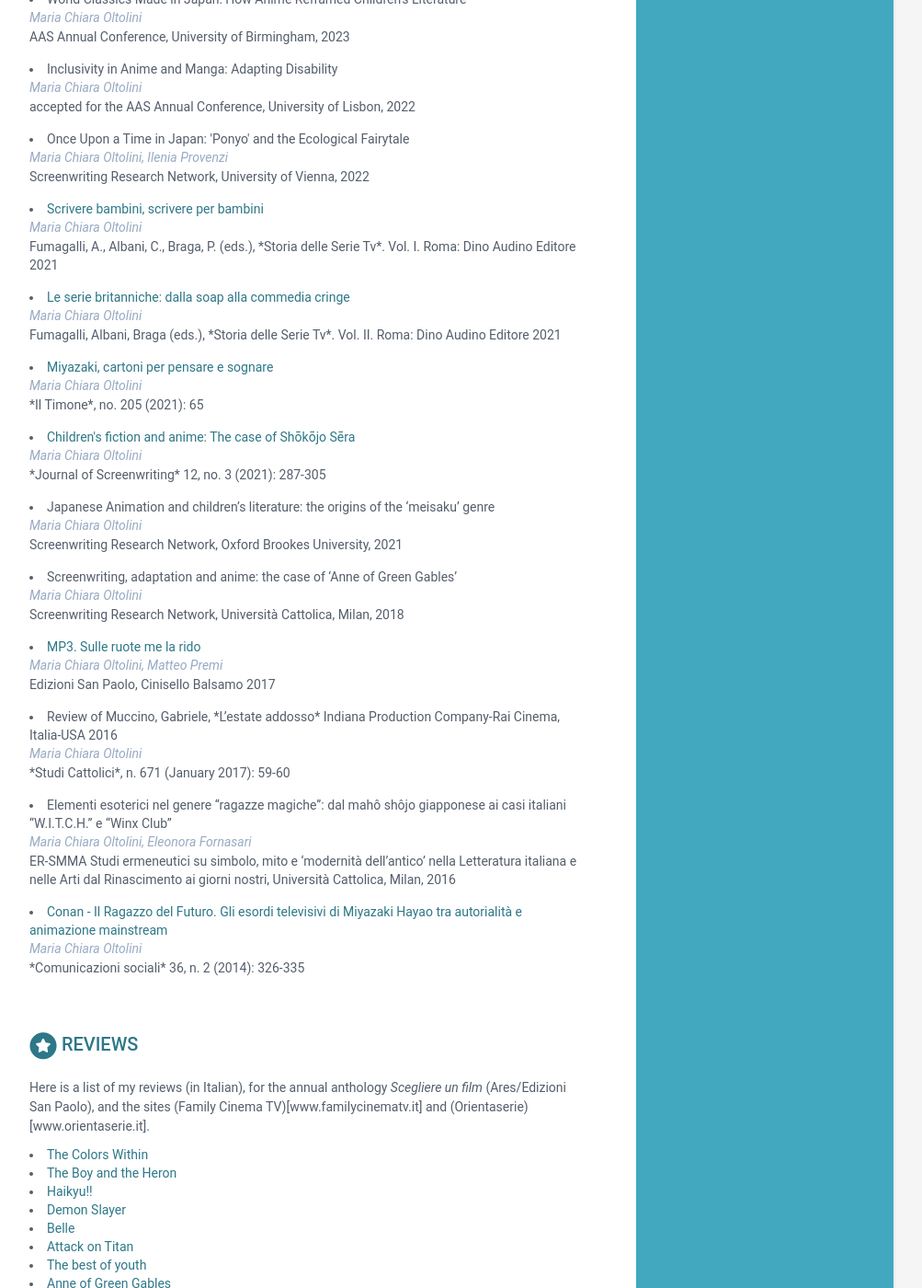
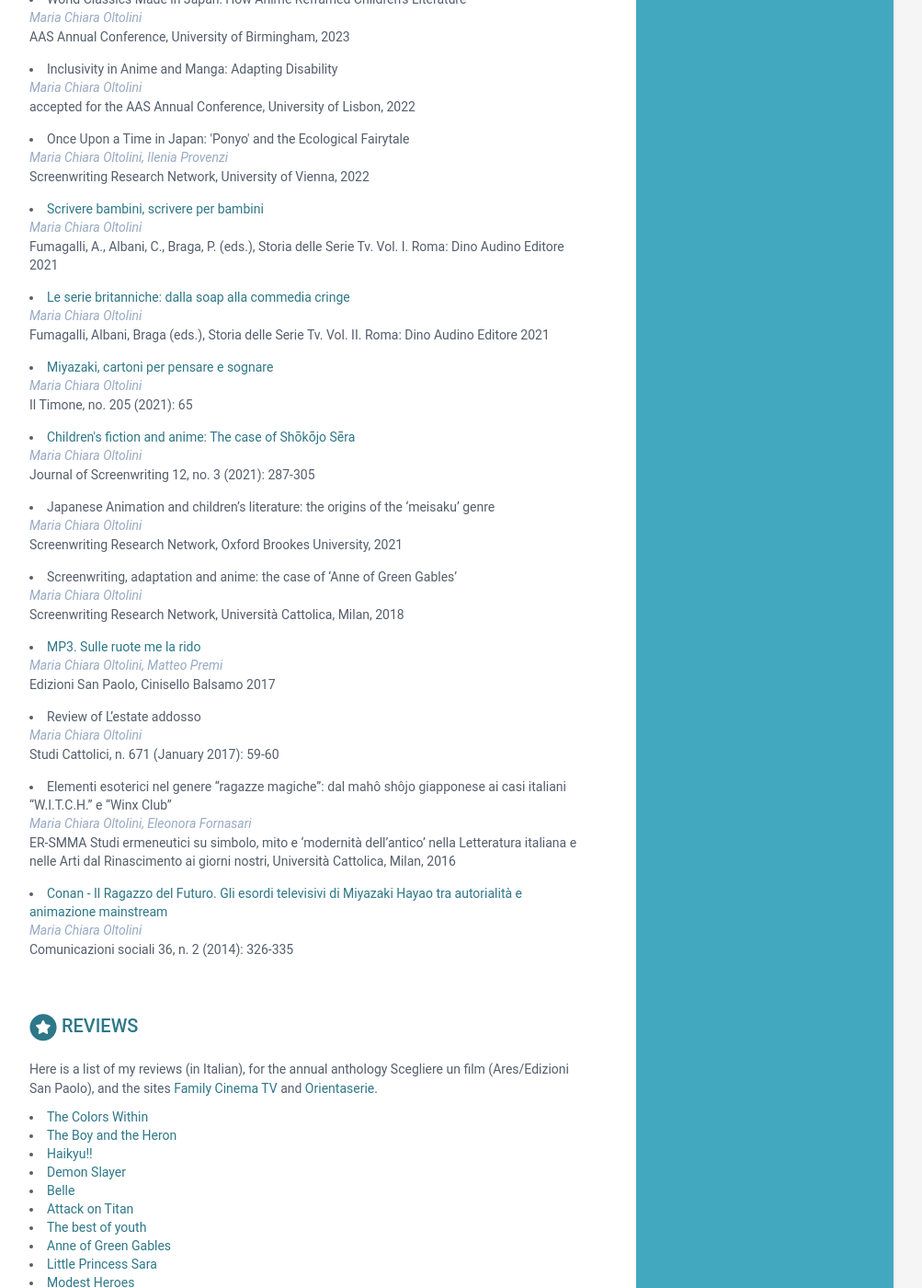
Before and after one commit to machioltolini/machioltolini.github.io, a Jekyll site: the page built from index.html, in a window 1280 px wide and 1400 px high, scrolled down 2963 px. Shown: the whole window at 92% size, without its empty margins (168-1171 px from the left). Built offline with Jekyll 4.4.1, drawn with Linux system fonts in a browser that asks for light colours; some of the changed text lies outside the part shown.

Commit message:
Update data.yml

```diff
--- a/_data/data.yml
+++ b/_data/data.yml
@@ -211,7 +211,7 @@ publications:
       - title: "Once Upon a Time in Japan: 'Ponyo' and the Ecological Fairytale"
         link: https://comunicazionisociali.vitaepensiero.it/scheda-articolo_digital/maria-chiara-oltolini-ilenia-provenzi/once-upon-a-time-in-japan-ponyo-and-the-ecological-fairytale-001200_2023_0003_0292-395908.html
         authors: Maria Chiara Oltolini, Ilenia Provenzi
-        reference: "*Comunicazioni sociali* 45, n. 3 (2023): 292-305"
+        reference: "Comunicazioni sociali 45, n. 3 (2023): 292-305"
 
       - title: "World Classics Made in Japan: How Anime Reframed Children's Literature"
         link:
@@ -231,22 +231,22 @@ publications:
       - title: "Scrivere bambini, scrivere per bambini"
         link: https://www.audinoeditore.it/libro/9788875274764
         authors: Maria Chiara Oltolini
-        reference: "Fumagalli, A., Albani, C., Braga, P. (eds.), *Storia delle Serie Tv*. Vol. I. Roma: Dino Audino Editore 2021"
+        reference: "Fumagalli, A., Albani, C., Braga, P. (eds.), Storia delle Serie Tv. Vol. I. Roma: Dino Audino Editore 2021"
 
       - title: "Le serie britanniche: dalla soap alla commedia cringe"
         link: https://www.audinoeditore.it/libro/9788875274856
         authors: Maria Chiara Oltolini
-        reference: "Fumagalli, Albani, Braga (eds.), *Storia delle Serie Tv*. Vol. II. Roma: Dino Audino Editore 2021"
+        reference: "Fumagalli, Albani, Braga (eds.), Storia delle Serie Tv. Vol. II. Roma: Dino Audino Editore 2021"
 
       - title: "Miyazaki, cartoni per pensare e sognare"
         link: https://edicola.iltimone.org/iltimone/pageflip/swipe/iltimone/20210401iltimone#/1/
         authors: Maria Chiara Oltolini
-        reference: "*Il Timone*, no. 205 (2021): 65"
+        reference: "Il Timone, no. 205 (2021): 65"
 
       - title: "Children's fiction and anime: The case of Shōkōjo Sēra"
         link: https://intellectdiscover.com/content/journals/10.1386/josc_00068_1
         authors: Maria Chiara Oltolini
-        reference: "*Journal of Screenwriting* 12, no. 3 (2021): 287-305"
+        reference: "Journal of Screenwriting 12, no. 3 (2021): 287-305"
 
       - title: "Japanese Animation and children’s literature: the origins of the ‘meisaku’ genre"
         link:
@@ -263,10 +263,10 @@ publications:
         authors: Maria Chiara Oltolini, Matteo Premi
         reference: "Edizioni San Paolo, Cinisello Balsamo 2017"
 
-      - title: "Review of Muccino, Gabriele, *L’estate addosso* Indiana Production Company-Rai Cinema, Italia-USA 2016"
+      - title: "Review of L’estate addosso"
         link:
         authors: Maria Chiara Oltolini
-        reference: "*Studi Cattolici*, n. 671 (January 2017): 59-60"
+        reference: "Studi Cattolici, n. 671 (January 2017): 59-60"
 
       - title: "Elementi esoterici nel genere “ragazze magiche”: dal mahô shôjo giapponese ai casi italiani “W.I.T.C.H.” e “Winx Club”"
         link:
@@ -276,7 +276,7 @@ publications:
       - title: "Conan - Il Ragazzo del Futuro. Gli esordi televisivi di Miyazaki Hayao tra autorialità e animazione mainstream"
         link: https://comunicazionisociali.vitaepensiero.it/scheda-articolo_digital/maria-chiara-oltolini/conan-il-ragazzo-del-futuro-gli-esordi-televisivi-di-miyazaki-hayao-tra-autorialita-e-animazione-mainstream-conan-the-future-boy-the-television-output-of-miyazaki-hayao-between-authorship-and-mainstream-animation-001200_2014_0002_0326-235025.html
         authors: Maria Chiara Oltolini
-        reference: "*Comunicazioni sociali* 36, n. 2 (2014): 326-335"
+        reference: "Comunicazioni sociali 36, n. 2 (2014): 326-335"
 
 skills:
     # title: Skills &amp; Proficiency
@@ -302,7 +302,7 @@ skills:
 reviews:
     title: Reviews
     intro: |
-       Here is a list of my reviews (in Italian), for the annual anthology *Scegliere un film* (Ares/Edizioni San Paolo), and the sites (Family Cinema TV)[www.familycinematv.it] and (Orientaserie)[www.orientaserie.it].
+       Here is a list of my reviews (in Italian), for the annual anthology Scegliere un film (Ares/Edizioni San Paolo), and the sites [Family Cinema TV](www.familycinematv.it) and [Orientaserie](www.orientaserie.it).
     critiques:
        - title: "The Colors Within"
          link: https://www.scegliereunfilm.it/i-colori-dellanima/
```
